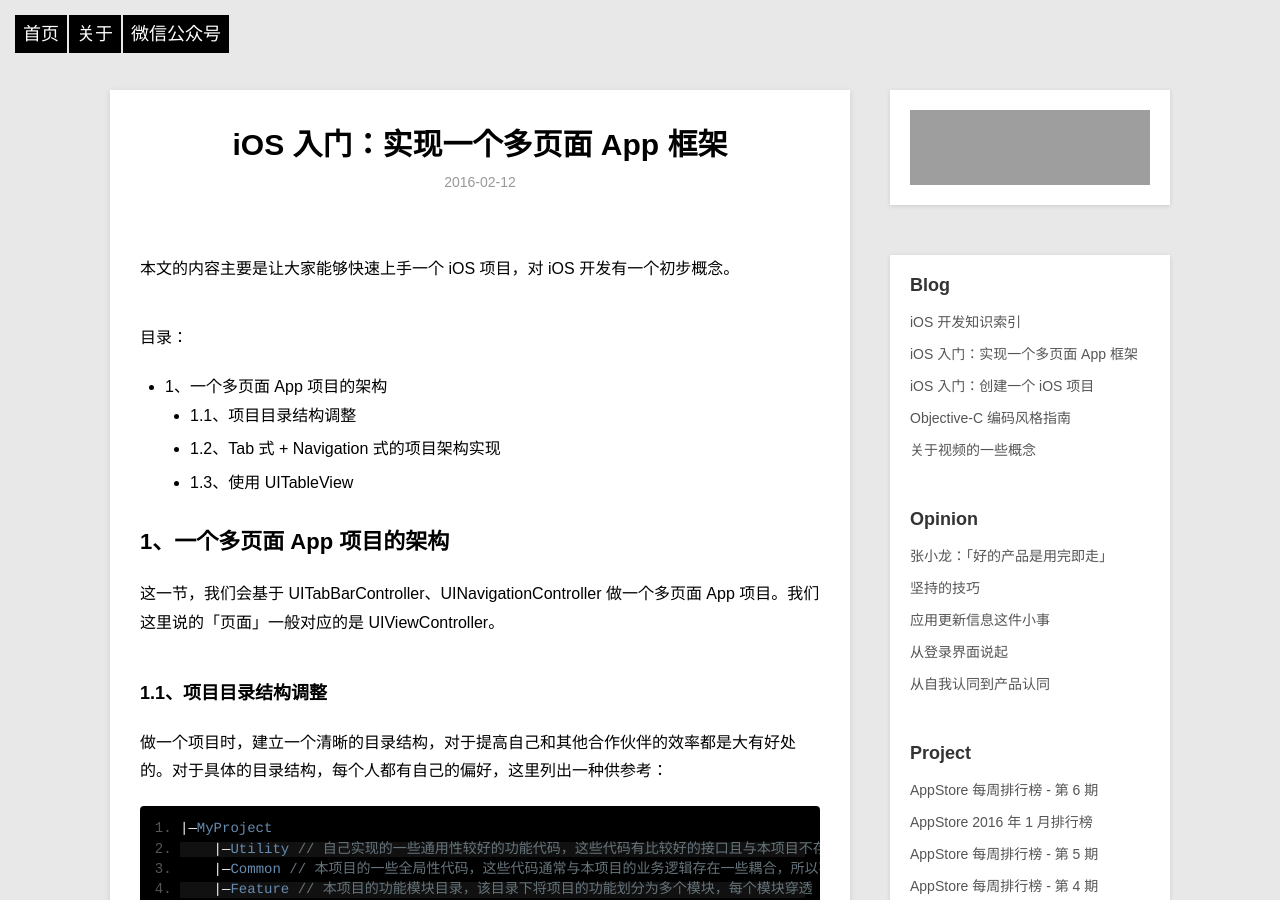
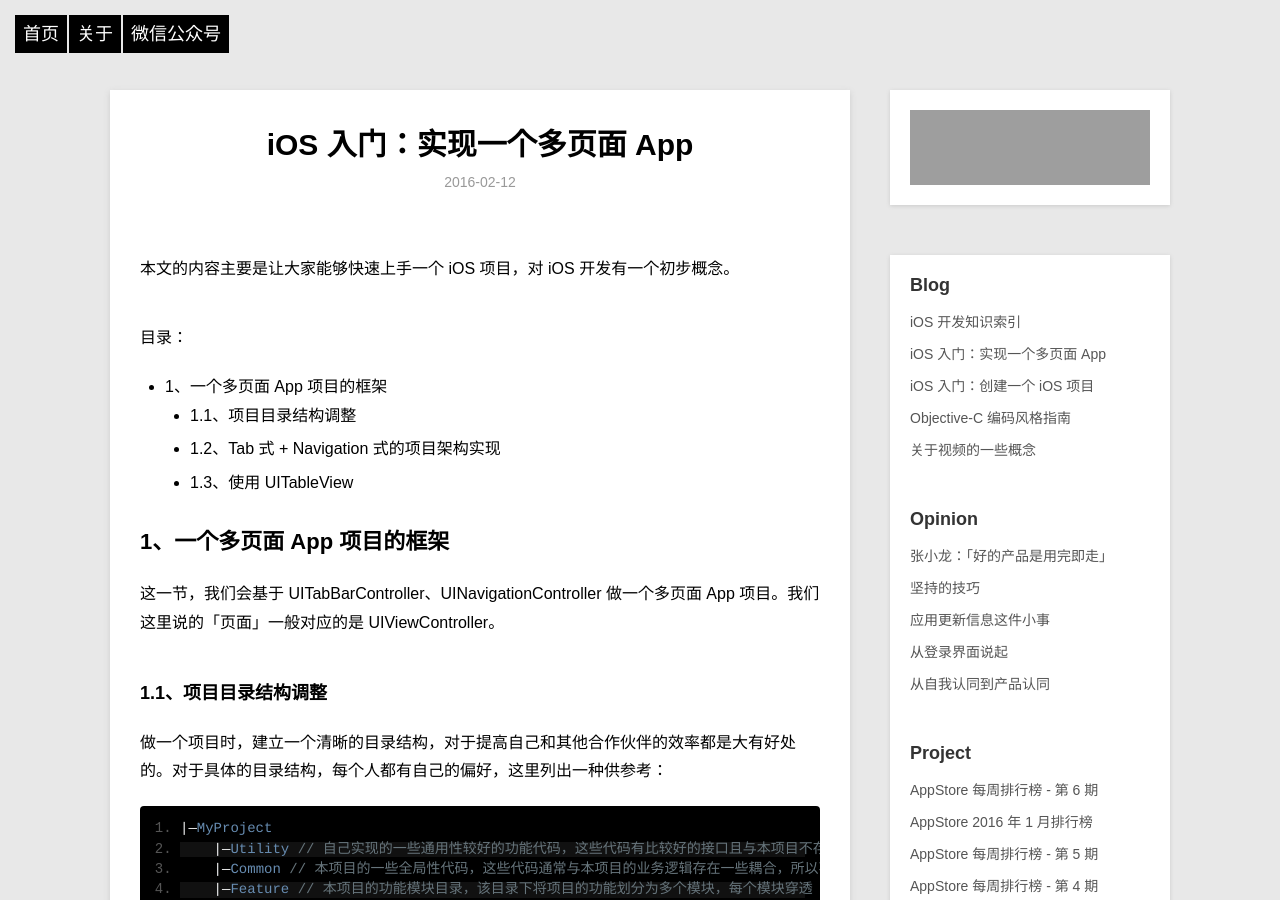
Before and after one commit to samirchen/samirchen.github.io, a Jekyll site: the page built from _posts/blog/2016-02-12-ios-start-2.md, in a window 1280 px wide and 900 px high. Built offline with Jekyll 4.4.1, drawn with Linux system fonts in a browser that asks for light colours; comment, search, counter and statistics services are not loaded; grey boxes are pictures that could not be loaded.

Commit message:
Rename title.

```diff
--- a/_posts/blog/2016-02-12-ios-start-2.md
+++ b/_posts/blog/2016-02-12-ios-start-2.md
@@ -1,6 +1,6 @@
 ---
 layout: post
-title: iOS 入门：实现一个多页面 App 框架
+title: iOS 入门：实现一个多页面 App
 description: iOS 入门教程：本文的内容主要是让大家能够快速上手一个 iOS 项目，对 iOS 开发有一个初步概念。
 category: blog
 tag: iOS, start, tutorial, Objective-C
@@ -10,14 +10,14 @@ tag: iOS, start, tutorial, Objective-C
 
 目录：
 
-- 1、一个多页面 App 项目的架构
+- 1、一个多页面 App 项目的框架
 	- 1.1、项目目录结构调整
 	- 1.2、Tab 式 + Navigation 式的项目架构实现
 	- 1.3、使用 UITableView
 
 
 
-## 1、一个多页面 App 项目的架构
+## 1、一个多页面 App 项目的框架
 
 这一节，我们会基于 UITabBarController、UINavigationController 做一个多页面 App 项目。我们这里说的「页面」一般对应的是 UIViewController。
 
```
Also changed, not shown: _posts/blog/2016-02-13-ios-index.md (+2 -2 lines).
